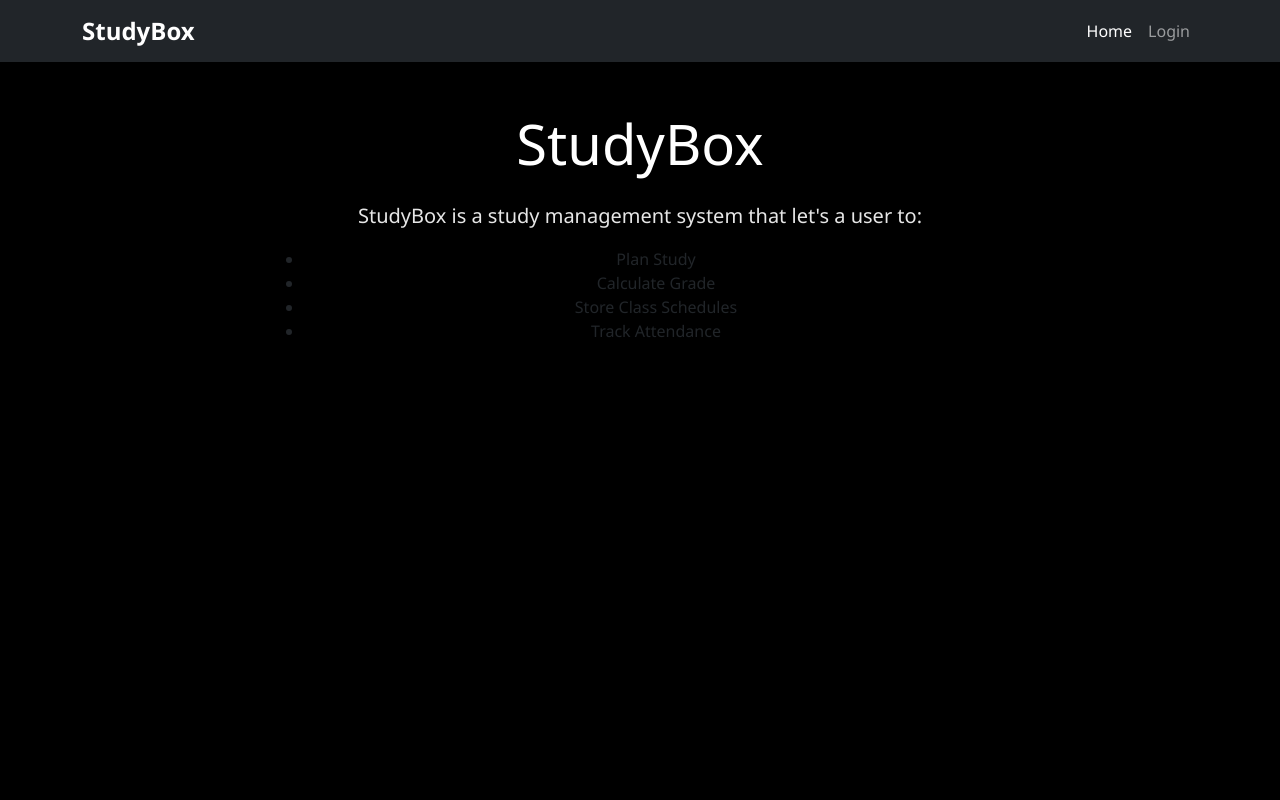
After one commit to nahinbin/studybox, a Flask app: template web/templates/index.html in a window 1280 px wide. The commit adds this page. Run offline with Flask 3, Linux system fonts and the light colour scheme; the template is opened without the code that fills it, so the values that code supplies are empty.

Commit message:
updated app.py, index.html and designes

```diff
--- a/web/app.py
+++ b/web/app.py
@@ -0,0 +1,14 @@
+from flask import Flask, render_template, redirect, url_for
+
+app = Flask(__name__)
+
+@app.route('/')
+def index():
+    return render_template('index.html')
+
+@app.route('/login')
+def login():
+    return render_template('login.html')
+
+if __name__ == '__main__':
+    app.run(debug=True)
--- /dev/null
+++ b/web/static/css/styles.css
@@ -0,0 +1,40 @@
+body {
+    font-family: 'Segoe UI', Tahoma, Geneva, Verdana, sans-serif;
+    background: #000000;
+    min-height: 100vh;
+}
+
+html {
+    background: #000000;
+    scroll-behavior: smooth;
+}
+.navbar-brand {
+    font-weight: bold;
+    font-size: 1.5rem;
+}
+
+.display-4 {
+    color: white;
+    text-shadow: 2px 2px 4px rgba(0,0,0,0.3);
+}
+
+.lead {
+    color: rgba(255,255,255,0.9);
+    font-size: 1.25rem;
+}
+
+.btn-custom {
+    background: #000000;
+    border: none;
+    color: white;
+    padding: 12px 30px;
+    border-radius: 25px;
+    font-weight: 600;
+    transition: all 0.3s ease;
+}
+
+.btn-custom:hover {
+    transform: translateY(-2px);
+    box-shadow: 0 5px 15px rgba(0, 0, 0, 0.3);
+    color: white;
+}
--- /dev/null
+++ b/web/templates/index.html
@@ -0,0 +1,50 @@
+<!DOCTYPE html>
+<html lang="en">
+<head>
+    <meta charset="UTF-8">
+    <meta name="viewport" content="width=device-width, initial-scale=1.0">
+    <title>StudyBox</title>
+    <!-- Bootstrap CSS -->
+    <link href="https://cdn.jsdelivr.net/npm/bootstrap@5.3.2/dist/css/bootstrap.min.css" rel="stylesheet" integrity="sha384-T3c6CoIi6uLrA9TneNEoa7RxnatzjcDSCmG1MXxSR1GAsXEV/Dwwykc2MPK8M2HN" crossorigin="anonymous">
+    <link rel="stylesheet" href="{{ url_for('static', filename='css/styles.css') }}">
+</head>
+<body>
+    <nav class="navbar navbar-expand-lg navbar-dark bg-dark">
+        <div class="container">
+            <a class="navbar-brand" href="/">StudyBox</a>
+            <button class="navbar-toggler" type="button" data-bs-toggle="collapse" data-bs-target="#navbarNav" aria-controls="navbarNav" aria-expanded="false" aria-label="Toggle navigation">
+                <span class="navbar-toggler-icon"></span>
+            </button>
+            <div class="collapse navbar-collapse" id="navbarNav">
+                <ul class="navbar-nav ms-auto">
+                    <li class="nav-item">
+                        <a class="nav-link active" href="/">Home</a>
+                    </li>
+                    <li class="nav-item">
+                        <a class="nav-link" href="/login">Login</a>
+                    </li>
+                </ul>
+            </div>
+        </div>
+    </nav>
+
+    <div class="container mt-5">
+        <div class="row justify-content-center">
+            <div class="col-md-8 text-center">
+                <h1 class="display-4 mb-4">StudyBox</h1>
+                <p class="lead">StudyBox is a study management system that let's a user to:
+                    <ul>
+                        <li>Plan Study</li>
+                        <li>Calculate Grade</li>
+                        <li>Store Class Schedules</li>
+                        <li>Track Attendance</li>
+                    </ul>
+                </p>
+            </div>
+        </div>
+    </div>
+
+    <!-- Bootstrap JS -->
+    <script src="https://cdn.jsdelivr.net/npm/bootstrap@5.3.2/dist/js/bootstrap.bundle.min.js" integrity="sha384-C6RzsynM9kWDrMNeT87bh95OGNyZPhcTNXj1NW7RuBCsyN/o0jlpcV8Qyq46cDfL" crossorigin="anonymous"></script>
+</body>
+</html>
--- a/web/login.html
+++ b/web/templates/login.html
@@ -4,6 +4,7 @@
     <meta charset="UTF-8">
     <meta name="viewport" content="width=device-width, initial-scale=1.0">
     <title>Login</title>
+    <link rel="stylesheet" href="{{ url_for('static', filename='style.css') }}">
 </head>
 <body>
     <div class="login-container">
```
Also changed, not shown: web/index.html (deleted, +0 -11 lines).
